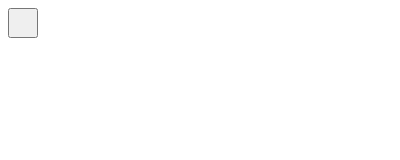
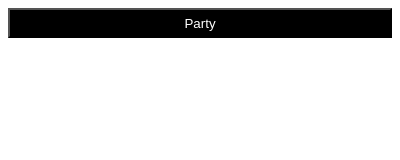
Before and after one commit to ArthurDelamare/party, a browser extension: page popup.html in a window 400 px wide. Drawn offline with Linux system fonts and the light colour scheme.

Commit message:
refactor: party

```diff
--- a/popup.html
+++ b/popup.html
@@ -3,14 +3,16 @@
   <head>
     <style>
       button {
+        background-color: black;
+        color: white;
         height: 30px;
-        width: 30px;
+        width: 100%;
         outline: none;
       }
     </style>
   </head>
   <body>
-    <button id="changeColor"></button>
+    <button id="changeColor">Party</button>
     <script src="popup.js"></script>
   </body>
 </html>
--- a/popup.js
+++ b/popup.js
@@ -1,12 +1,7 @@
 let changeColor = document.getElementById('changeColor');
 
-chrome.storage.sync.get('color', function(data) {
-  changeColor.style.backgroundColor = data.color;
-  changeColor.setAttribute('value', data.color);
-});
-
 changeColor.onclick = function(element) {
-  let color = element.target.value;
+  let color = 'black';
   chrome.tabs.query({active: true, currentWindow: true}, function(tabs) {
     chrome.tabs.executeScript(
         tabs[0].id,
```
Also changed, not shown: background.js (+1 -14 lines), manifest.json.
